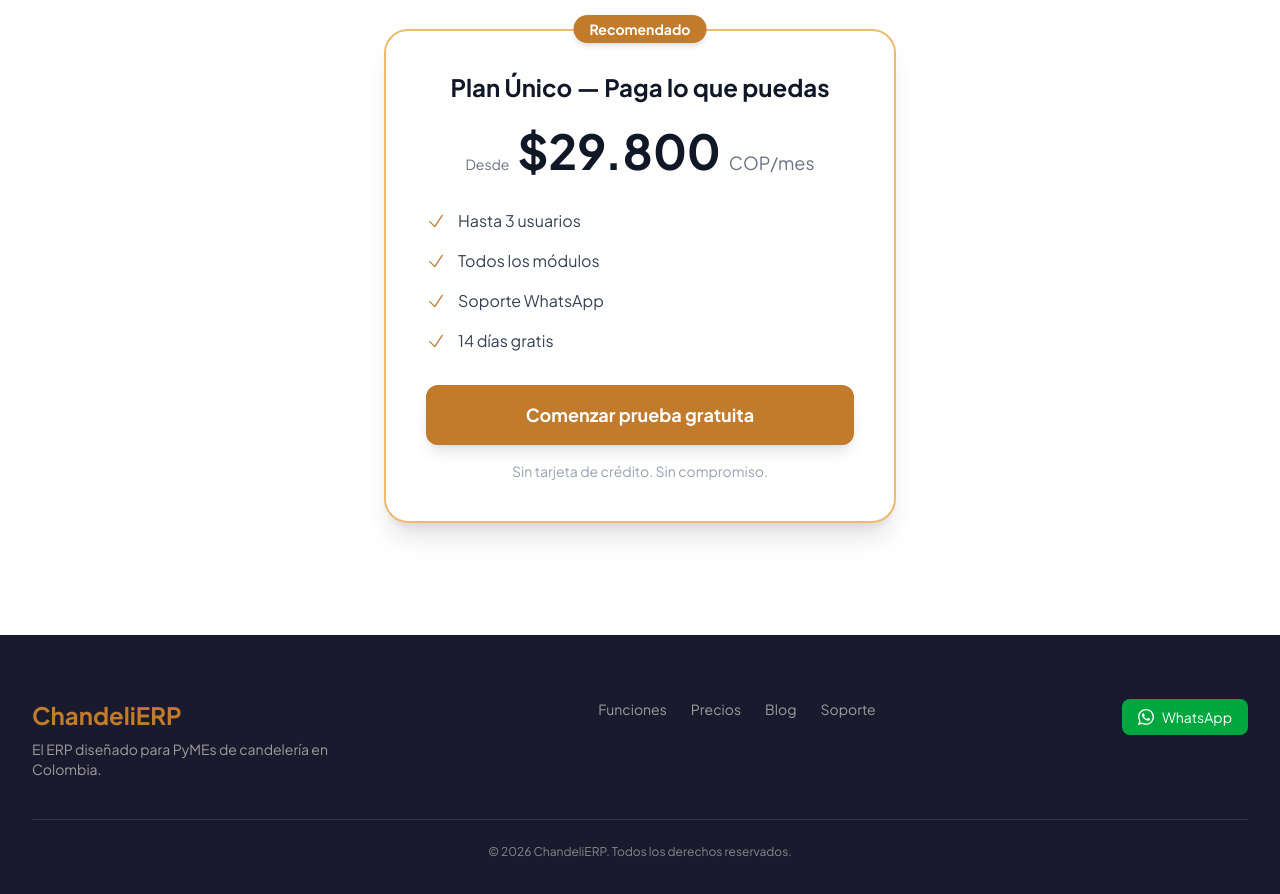
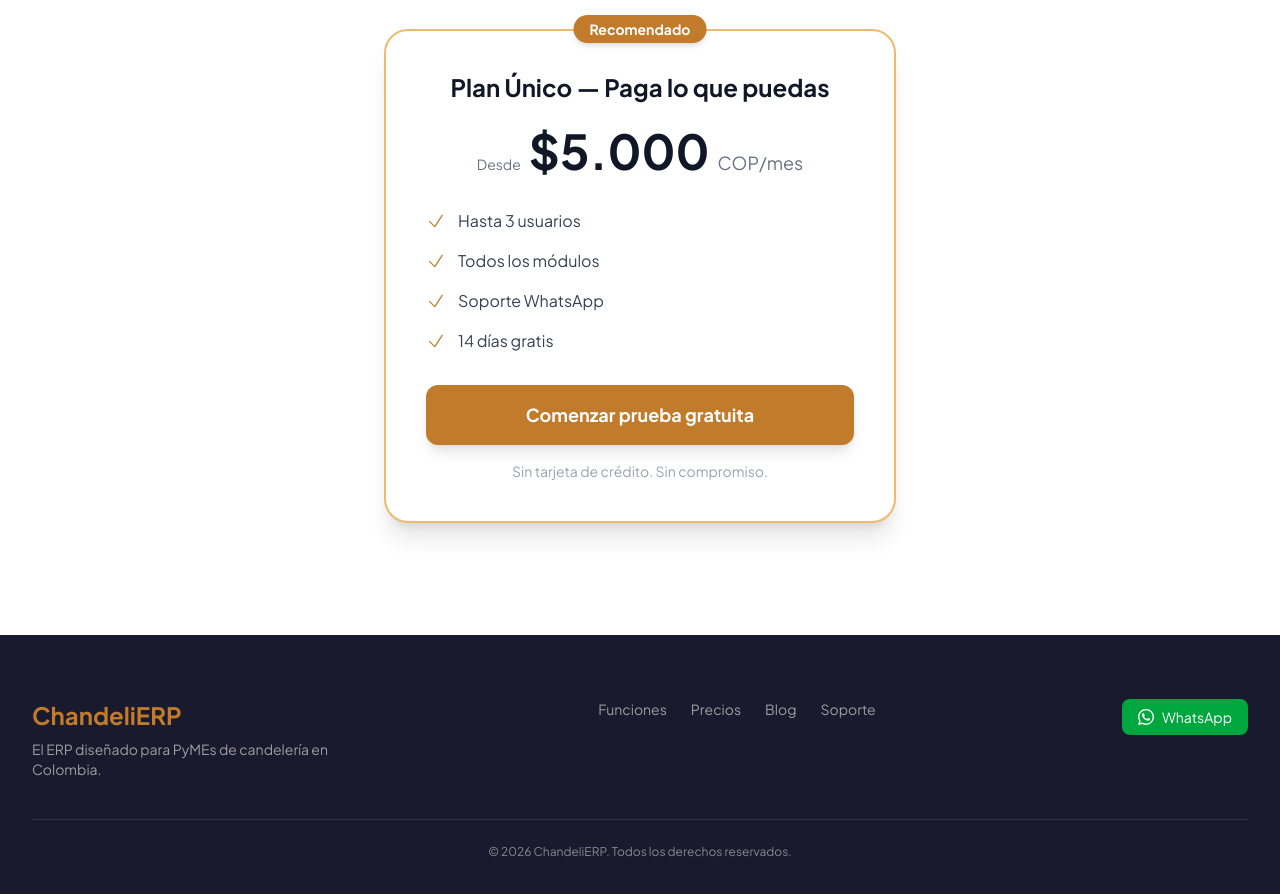
Before and after one commit to kikin3112/merx_v2, a Next.js app in the folder landing/: page / in a window 1280 px wide. Shown: the part 2840-3734 px from the top of the page. Built offline with nearby package versions, Linux system fonts and the light colour scheme; no server answers.

Commit message:
fix(landing): revert PWYW price back to $5.000 COP (#48)
Co-authored-by: Claude Sonnet 4.6 <noreply@anthropic.com>

```diff
--- a/landing/app/components/Pricing.tsx
+++ b/landing/app/components/Pricing.tsx
@@ -42,7 +42,7 @@ export function Pricing() {
               {/* Price */}
               <div className="mt-6 flex items-baseline justify-center gap-2">
                 <span className="text-sm text-gray-500">Desde</span>
-                <span className="text-5xl font-extrabold text-gray-900">$29.800</span>
+                <span className="text-5xl font-extrabold text-gray-900">$5.000</span>
                 <span className="text-lg text-gray-500">COP/mes</span>
               </div>
             </div>
```
